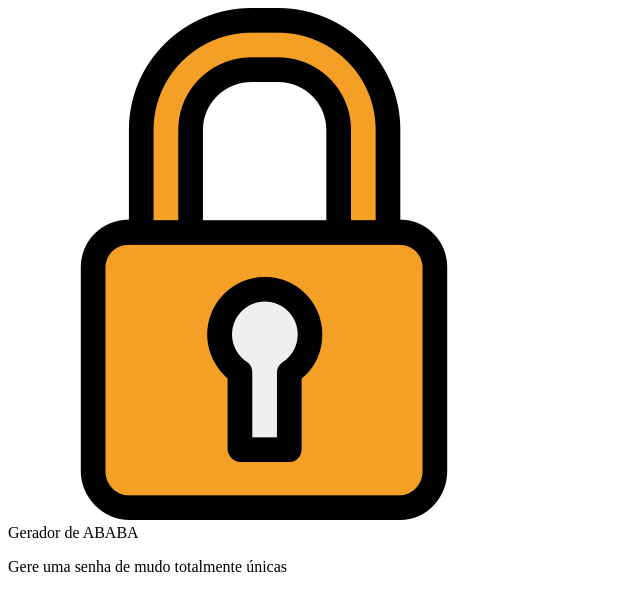
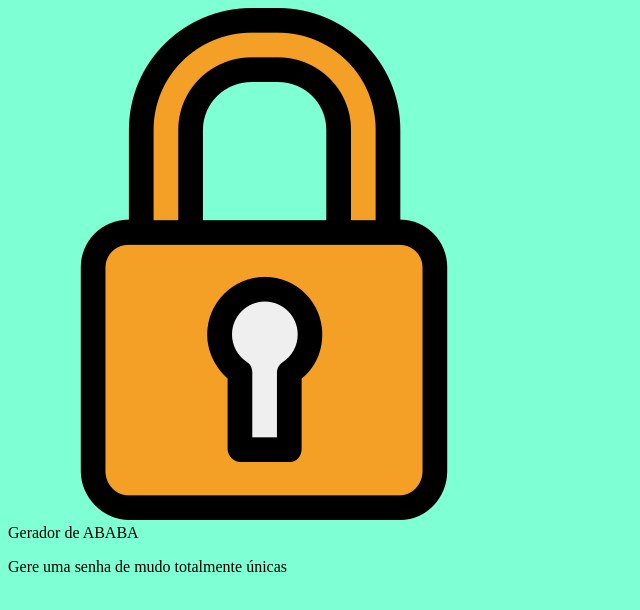
Before and after one commit to Team-HErinzo/Site-de-senhas, a plain HTML site: page index.html in a window 1280 px wide. Shown: the whole page, without its empty margins (0-640 px from the left). Drawn offline with Linux system fonts and the light colour scheme.

Commit message:
remodificação de cor de fundo

```diff
--- a/estilo.css
+++ b/estilo.css
@@ -1,8 +1,5 @@
 :root{
-   --cor-de-uno: #b34949;
-   --cor-de-texto: #ffffff;
-   --fundo-senha: #1882c0;
-   --fundo-texto: #c240ce;
-   --borda: #000000;
+   background-color: aquamarine;
+   justify-content: center;
 
 }
```
